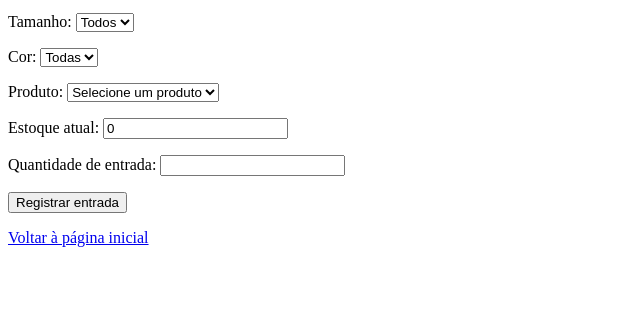
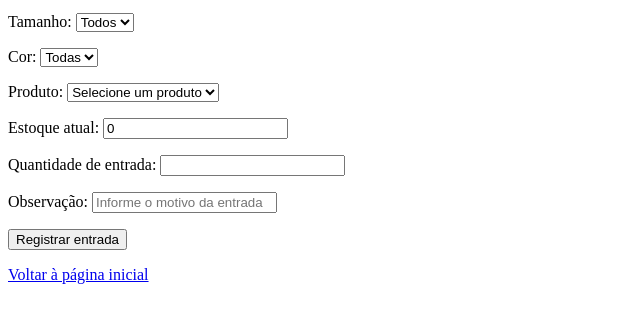
Before and after one commit to JoaoLaras/loja-clonia, a website: page entrada-estoque.html in a window 1280 px wide. Shown: the part 104-426 px from the top of the page, without its empty margins (0-640 px from the left). Drawn offline with Linux system fonts and the light colour scheme.

Commit message:
Habilita campo de observacao na entrada de estoque

```diff
--- a/entrada-estoque.html
+++ b/entrada-estoque.html
@@ -62,10 +62,11 @@
         <input id="quantidade" name="quantidade" type="number" min="1" step="1" required>
     </p>
 
-    <!-- <p>
+    <p>
         <label for="observacao">Observação:</label>
-        <input id="observacao" name="observacao" type="text" placeholder="Observação">
-    </p> -->
+        <input id="observacao" name="observacao" type="text"
+            placeholder="Informe o motivo da entrada">
+    </p>
 
         <button type="submit">Registrar entrada</button>
     </form>
```
